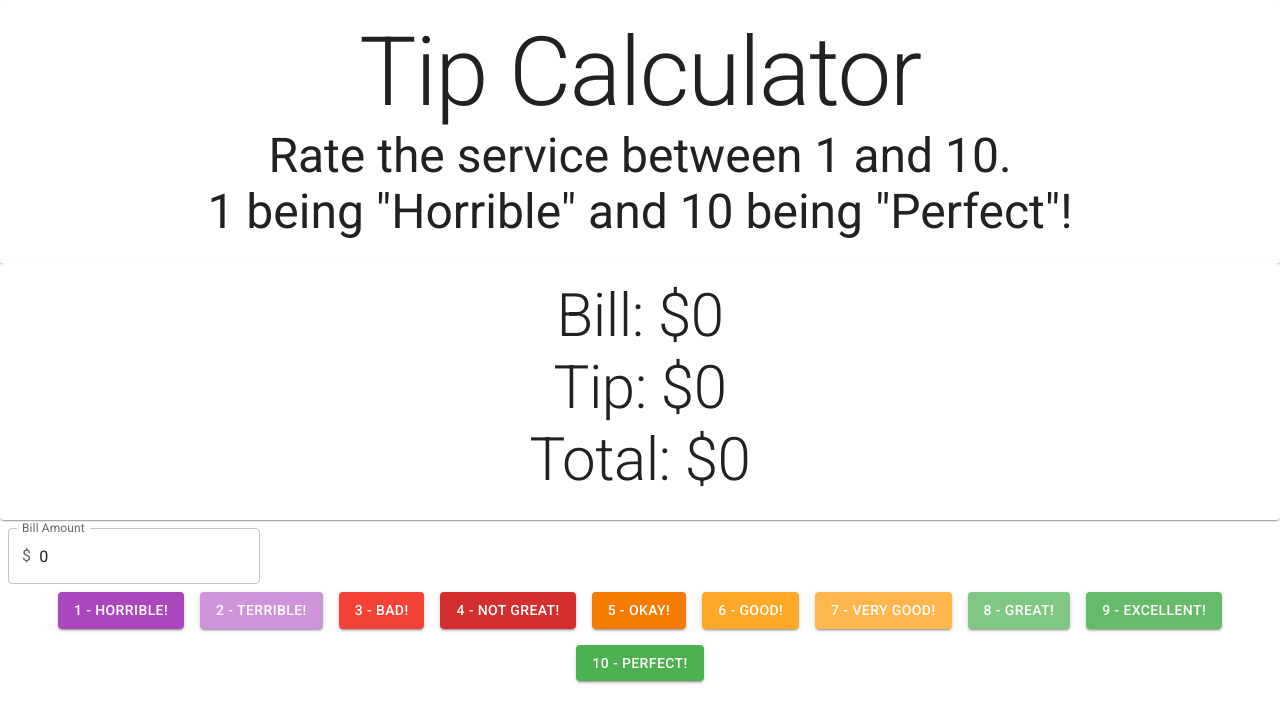
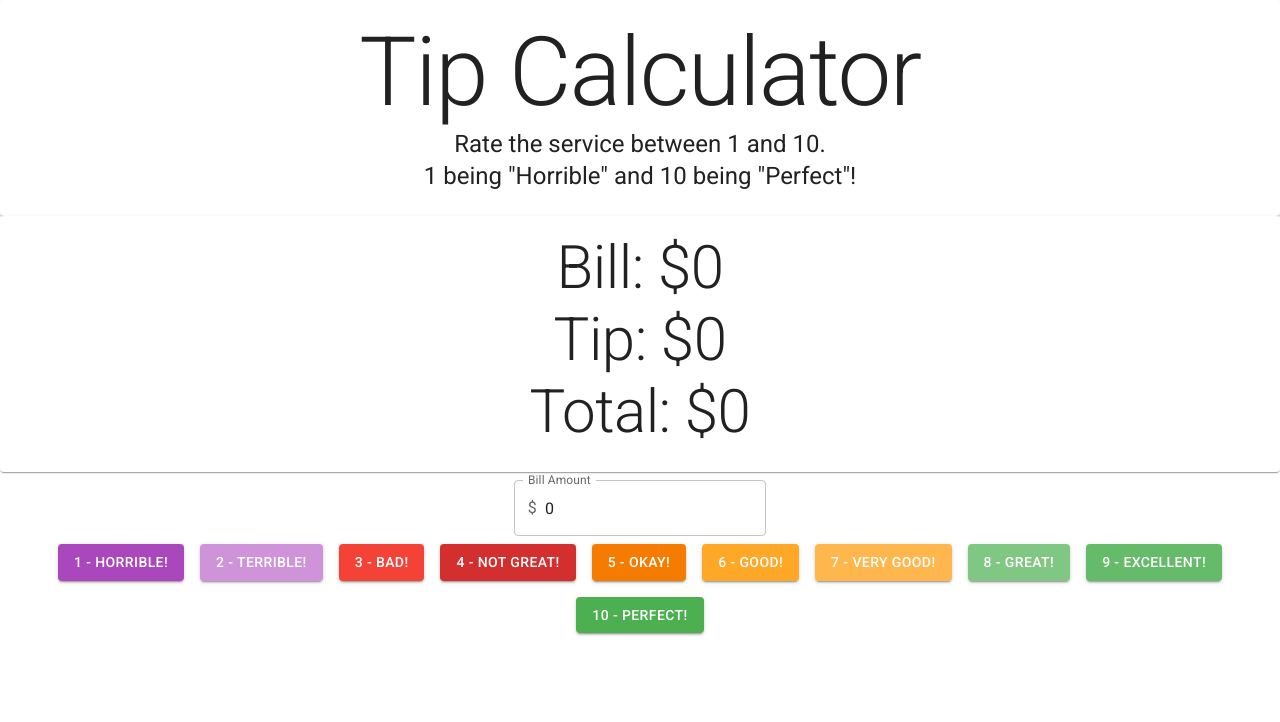
Before and after one commit to RossaMania/tip-calculator-react, a React (Create React App) app: page / in a window 1280 px wide. Shown: the top 722 px of the page. Built offline with nearby package versions, Linux system fonts and the light colour scheme.

Commit message:
Wrapped Bill Amount compononent in Box. Center that component. Change app instructions typography size to h5.

```diff
--- a/src/components/BillAmount.js
+++ b/src/components/BillAmount.js
@@ -1,9 +1,11 @@
 import React from "react";
 import InputAdornment from "@mui/material/InputAdornment";
 import TextField from "@mui/material/TextField";
+import Box from "@mui/material/Box";
 
 const BillAmount = (props) => {
   return (
+    <Box display="flex" justifyContent="center">
       <TextField
         label="Bill Amount"
         id="outlined-bill"
@@ -16,6 +18,7 @@ const BillAmount = (props) => {
         value={props.bill}
         variant="outlined"
       />
+    </Box>
   );
 };
 
--- a/src/components/Header.js
+++ b/src/components/Header.js
@@ -8,10 +8,10 @@ const Header = () => {
     <Card>
       <CardContent>
         <Typography align="center" variant="h1">Tip Calculator</Typography>
-        <Typography align="center" variant="h3">
+        <Typography align="center" variant="h5">
           Rate the service between 1 and 10.
         </Typography>
-        <Typography align="center" variant="h3">
+        <Typography align="center" variant="h5">
           1 being "Horrible" and 10 being "Perfect"!
         </Typography>
       </CardContent>
```
Lines whose indentation alone changed are shown as unchanged.
